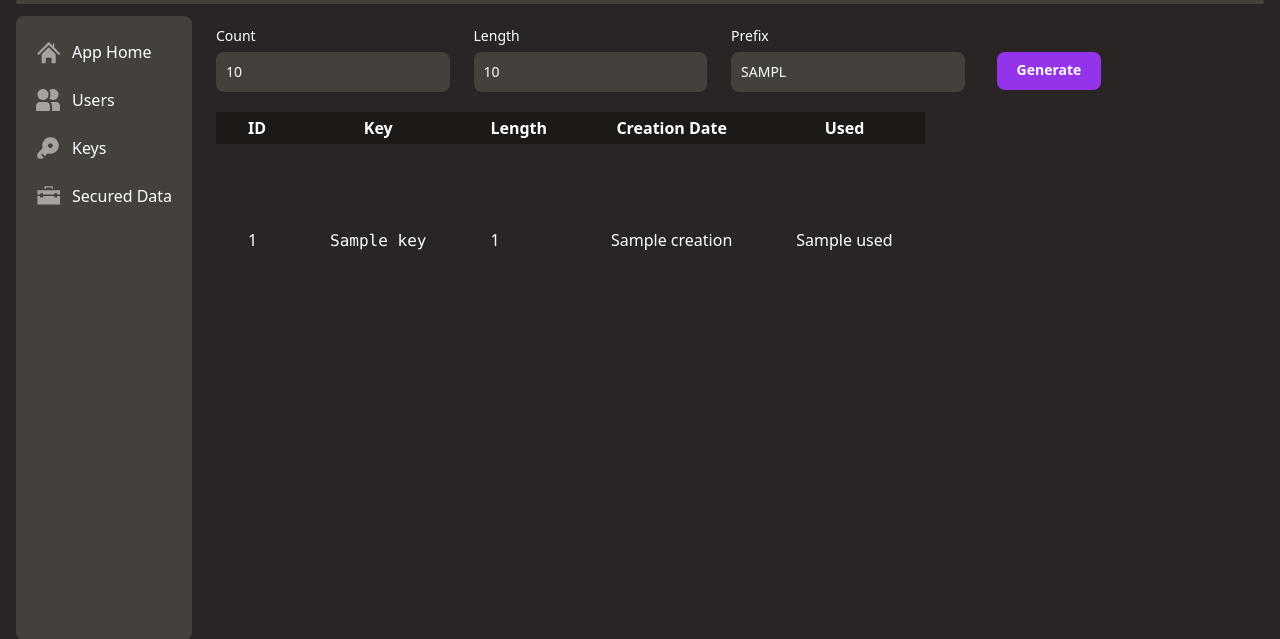
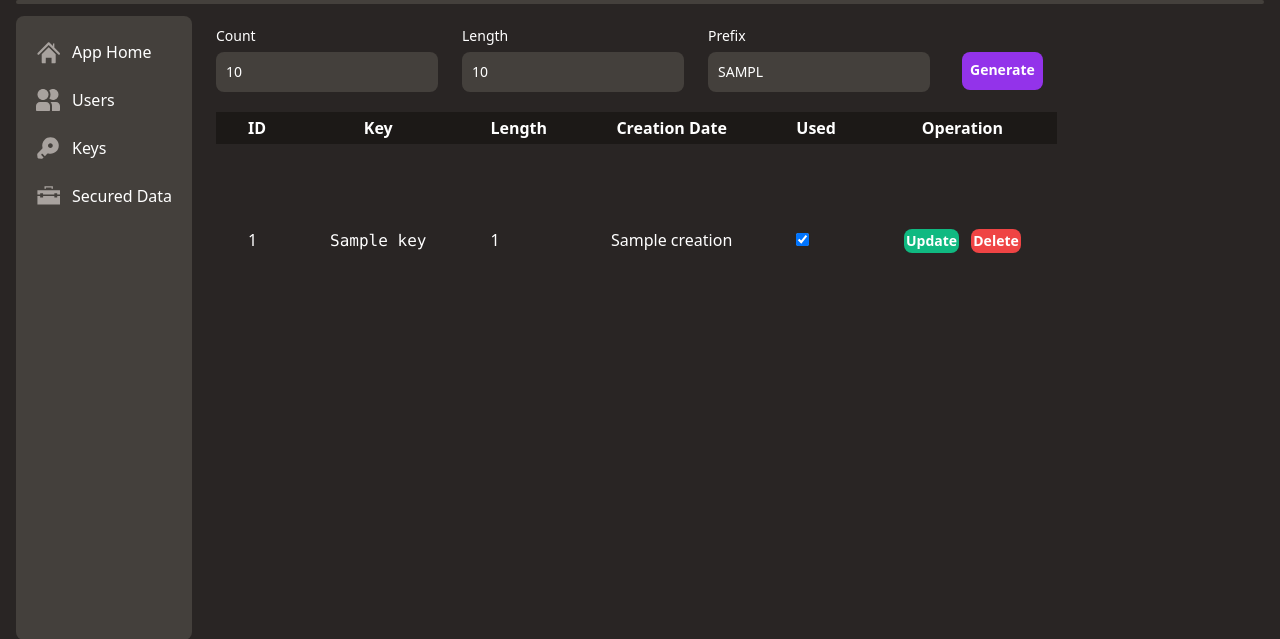
Before and after one commit to mitoiscool/boron, a Flask app: template boron/templates/panel/app/keys.html in a window 1280 px wide. Shown: the part 80-719 px from the top of the page. Run offline with Flask 3, Linux system fonts and the light colour scheme; the template is opened without the code that fills it: most values are stand-ins (such as "Sample title", 1, 10 or a date in 2020); parts of the project's set-up code (start-up, migrations or seed data) failed here and were passed over; some libraries are stand-ins or nearby versions.

Commit message:
add update/delete key function

```diff
--- a/boron/routes/application.py
+++ b/boron/routes/application.py
@@ -6,6 +6,7 @@ from flask import (
     redirect,
     url_for,
     make_response,
+    Response,
 )
 from loguru import logger
 from boron.util.authenticator import get_dev
@@ -20,13 +21,15 @@ from boron.util.apputil import (
     edit_securedata,
     create_securedata,
     delete_securedata,
+    delete_key,
+    update_key,
 )
 
 application = Blueprint("application", __name__, url_prefix="/applications/")
 
 
 @application.get("home")
-def dev_home():
+def dev_home() -> Response:
     dev = get_dev()
 
     apps = query(
@@ -38,7 +41,7 @@ def dev_home():
 
 # Create app (post)
 @application.post("create")
-def create_app():
+def create_app() -> Response:
     """
     Form args:
     appname
@@ -61,7 +64,7 @@ def create_app():
 
 # Delete app (post)
 @application.post("<int:appid>/delete")
-def delete_app(appid: int):
+def delete_app(appid: int) -> Response:
     dev = get_dev()
 
     delete_application(dev, appid)
@@ -71,7 +74,7 @@ def delete_app(appid: int):
 
 # App home page
 @application.get("<int:appid>/view")
-def get_app(appid: int):
+def get_app(appid: int) -> Response:
     dev = get_dev()
 
     app = select_app(dev, appid)
@@ -87,7 +90,7 @@ def get_app(appid: int):
 
 # App users page
 @application.get("<appid>/users/")
-def get_app_user(appid):
+def get_app_user(appid) -> Response:
     dev = get_dev()
 
     app = select_app(dev, appid)
@@ -104,7 +107,7 @@ def get_app_user(appid):
 
 # App keys page
 @application.get("<int:appid>/keys/")
-def get_app_key(appid):
+def get_app_key(appid) -> Response:
     dev = get_dev()
 
     keys = get_app_keys(dev, appid)
@@ -120,7 +123,7 @@ def get_app_key(appid):
 
 
 @application.post("<int:appid>/keys")
-def post_app_key(appid):
+def post_app_key(appid) -> Response:
     dev = get_dev()
     form = request.form
     try:
@@ -138,8 +141,29 @@ def post_app_key(appid):
     return redirect(url_for("application.get_app_key", appid=appid))
 
 
+@application.post("<int:appid>/keys/<int:keyid>/update")
+def update_app_key(appid, keyid) -> Response:
+    dev = get_dev()
+    form = request.form
+    try:
+        used = form.get("used")
+        assert used in {"on", "off"}
+        used = used == "on"
+    except AssertionError:
+        return abort(400)
+    update_key(dev, appid, keyid, {"used": used})
+    return redirect(url_for("application.get_app_key", appid=appid))
+
+
+@application.post("<int:appid>/keys/<int:keyid>/delete")
+def delete_app_key(appid, keyid) -> Response:
+    dev = get_dev()
+    delete_key(dev, appid, keyid)
+    return redirect(url_for("application.get_app_key", appid=appid))
+
+
 @application.get("<int:appid>/data")
-def get_data(appid):
+def get_data(appid) -> Response:
     dev = get_dev()
     return render_template(
         "panel/app/data.html",
@@ -152,7 +176,7 @@ def get_data(appid):
 
 
 @application.post("<int:appid>/data/create")
-def create_data(appid):
+def create_data(appid) -> Response:
     keyname = request.form.get("key")
 
     create_securedata(keyname, get_dev(), appid)
@@ -161,7 +185,7 @@ def create_data(appid):
 
 
 @application.post("<int:appid>/data/edit")
-def edit_data(appid):
+def edit_data(appid) -> Response:
     keyid = request.form.get("id")
     keyname = request.form.get("key")
     keyvalue = request.form.get("value")
@@ -172,7 +196,7 @@ def edit_data(appid):
 
 
 @application.post("<int:appid>/data/delete")
-def delete_data(appid):
+def delete_data(appid) -> Response:
     keyid = request.form.get("id")
 
     delete_securedata(keyid, get_dev(), appid)
--- a/boron/templates/panel/app/keys.html
+++ b/boron/templates/panel/app/keys.html
@@ -20,7 +20,7 @@
           <label for="prefix-input" class="block text-sm font-medium leading-6">Prefix</label>
           <input type="text" name="prefix" id="prefix-input" class="b-input mt-1" minlength="5" maxlength="5" placeholder="BORON" value="{{ (app.name|upper + 'XXXXX')|batch(5)|first|join }}" />
         </div>
-        <button type="submit" class="b-btn sm:col-span-1 m-2 mt-7 mb-0.5">Generate</button>
+        <button type="submit" class="b-btn col-span-1 w-fit m-2 mt-7 mb-0.5 px-2">Generate</button>
       </div>
     </form>
     {% if keys %}
@@ -34,6 +34,7 @@
                 <th class="px-8 p-1">Length</th>
                 <th class="px-8 p-1">Creation Date</th>
                 <th class="px-8 p-1">Used</th>
+                <th class="px-8 p-1">Operation</th>
               </tr>
             </thead>
             <tbody class="overflow-scroll h-48 divide-y divide-solid divide-stone-700">
@@ -45,8 +46,21 @@
                   </td>
                   <td class="px-8">{{ key.length }}</td>
                   <td class="px-8">{{ key.creation }}</td>
-                  <td class="px-8">{{ key.used }}</td>
+                  <td class="px-8">
+                    <form id="update-key-{{ key.id }}" action="{{ url_for('application.update_app_key', appid=app.id, keyid=key.id) }}" method="post">
+                      {% if key.used %}
+                        <input type="checkbox" name="used" checked />
+                      {% else %}
+                        <input type="checkbox" name="used" />
+                      {% endif %}
+                    </form>
+                  </td>
+                  <td class="px-8">
+                      <button type="submit" form="update-key-{{ key.id }}" class="mx-1 bg-emerald-500 hover:bg-emerald-700 text-white font-bold text-sm rounded-lg p-0.5">Update</button>
+                      <button type="submit" form="delete-key-{{ key.id }}" class="mx-1 bg-red-500 hover:bg-red-700 text-white font-bold text-sm rounded-lg p-0.5">Delete</button>
+                  </td>
                 </tr>
+                <form id="delete-key-{{ key.id }}" action="{{ url_for('application.delete_app_key', appid=app.id, keyid=key.id) }}" method="post" />
               {% endfor %}
             </tbody>
           </table>
```
Also changed, not shown: boron/util/apputil.py (+27 -0 lines).
